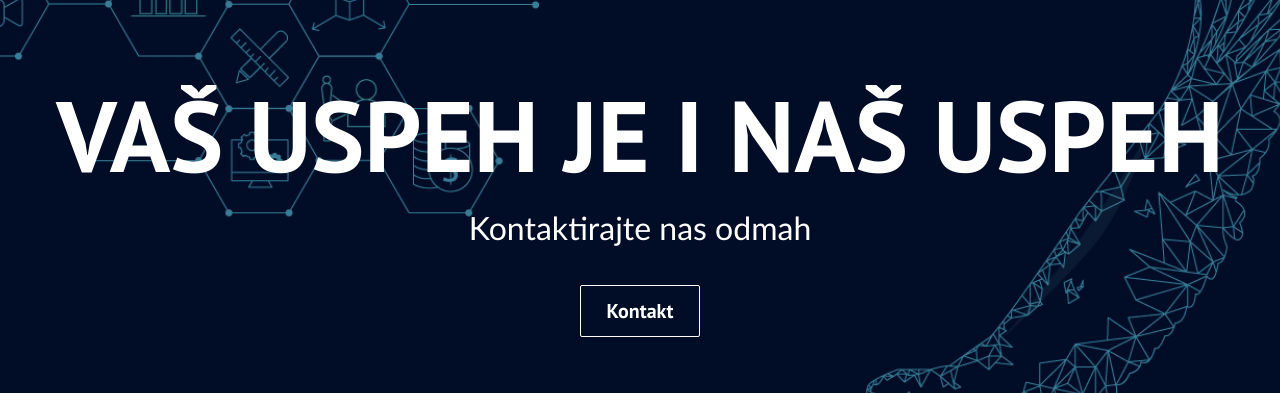
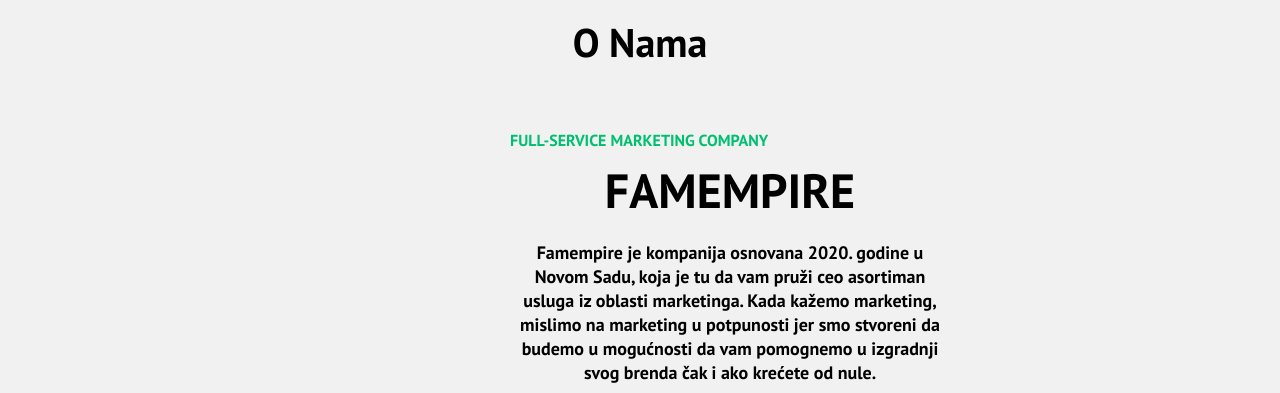
Before and after one commit to VladSustum/nemanja-portfolio1, a React (Create React App) app: page / in a window 1280 px wide. Shown: the part 224-617 px from the top of the page. Built offline with nearby package versions, Linux system fonts and the light colour scheme; some icons are missing.

Commit message:
fixing stuff

```diff
--- a/src/components/pages/Home.js
+++ b/src/components/pages/Home.js
@@ -11,11 +11,12 @@ import Kontakt from '../Kontakt/Kontakt';
 function Home(){
     return (
         <>
-        <HeroSection></HeroSection>
+        {/* <HeroSection></HeroSection> */}
         <Onama {...homeObjOne} />
         <Usluge/>
         <Portfolio></Portfolio>
         <Kontakt/>
+
 
 
 
```
Also changed, not shown: 1 other file (tests, documents, lock files or other folders).
